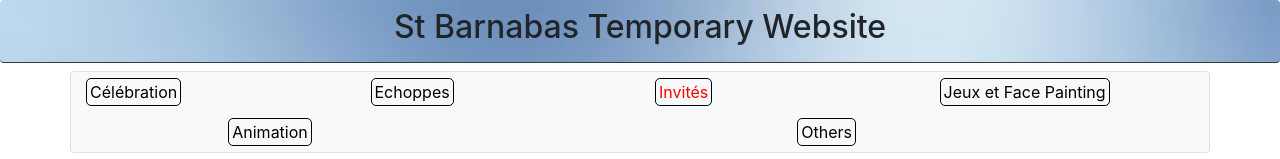
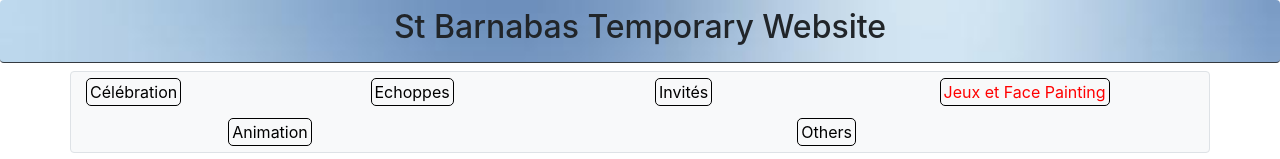
Before and after one commit to stuartjeet122/st-barnabas2, a plain HTML site: page kidscorner.html in a window 1280 px wide. Shown: the top 159 px of the page. Drawn offline with nearby package versions, Linux system fonts and the light colour scheme.

Commit message:
Update kidscorner.html

```diff
--- a/kidscorner.html
+++ b/kidscorner.html
@@ -28,10 +28,10 @@ h2{background-image: url(pastel-color-abstract-blur-background-wallpaper-vector-
     <a href="echoppes.html">Echoppes</a>
   </div>
   <div class=" col-6 col-sm-6 col-lg-3 mx-auto my-2">
-    <a style="color:red" href="parroisien.html">Invités</a>
+    <a href="parroisien.html">Invités</a>
   </div>
   <div class="col-6 col-sm-6 col-lg-3 mx-auto my-2">
-    <a href="kidscorner.html">Jeux et Face Painting</a>
+    <a style="color:red" href="kidscorner.html">Jeux et Face Painting</a>
   </div>
 </div>
 <div class="row justify-content-center">
```
